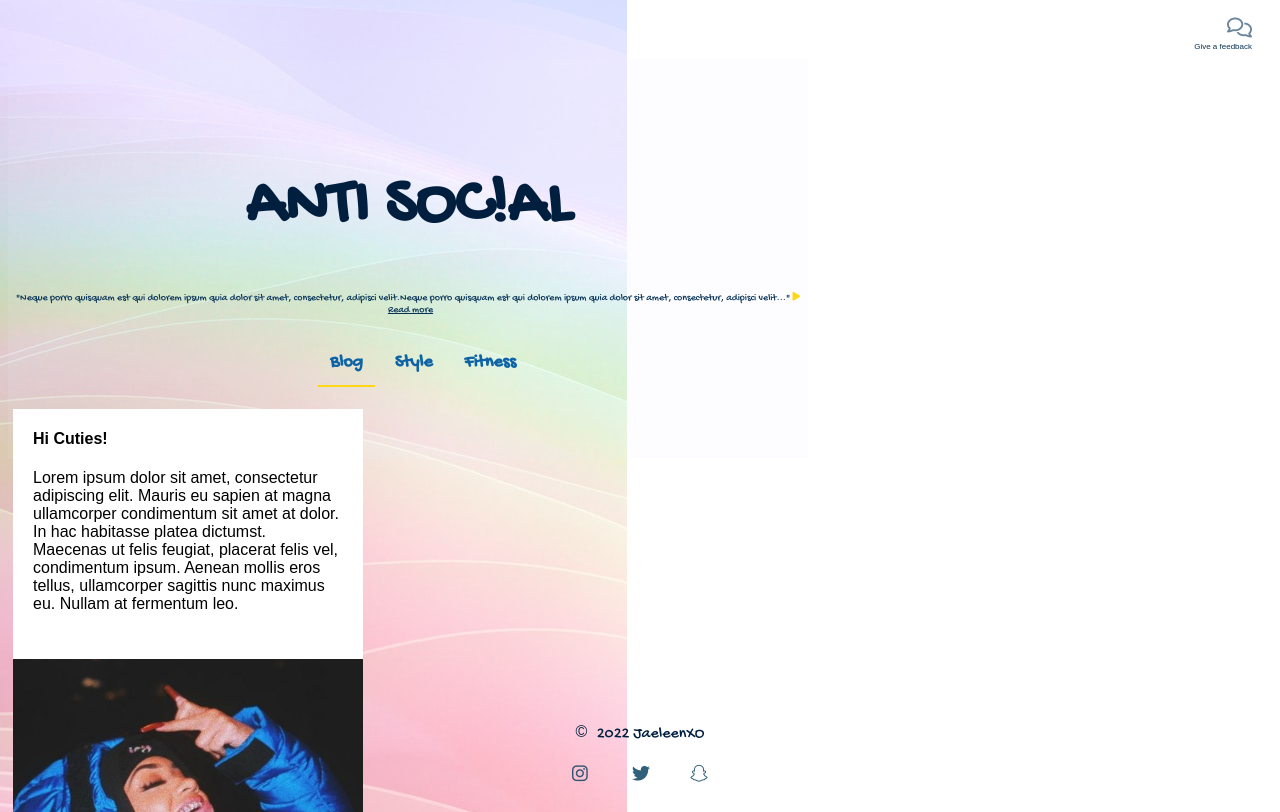
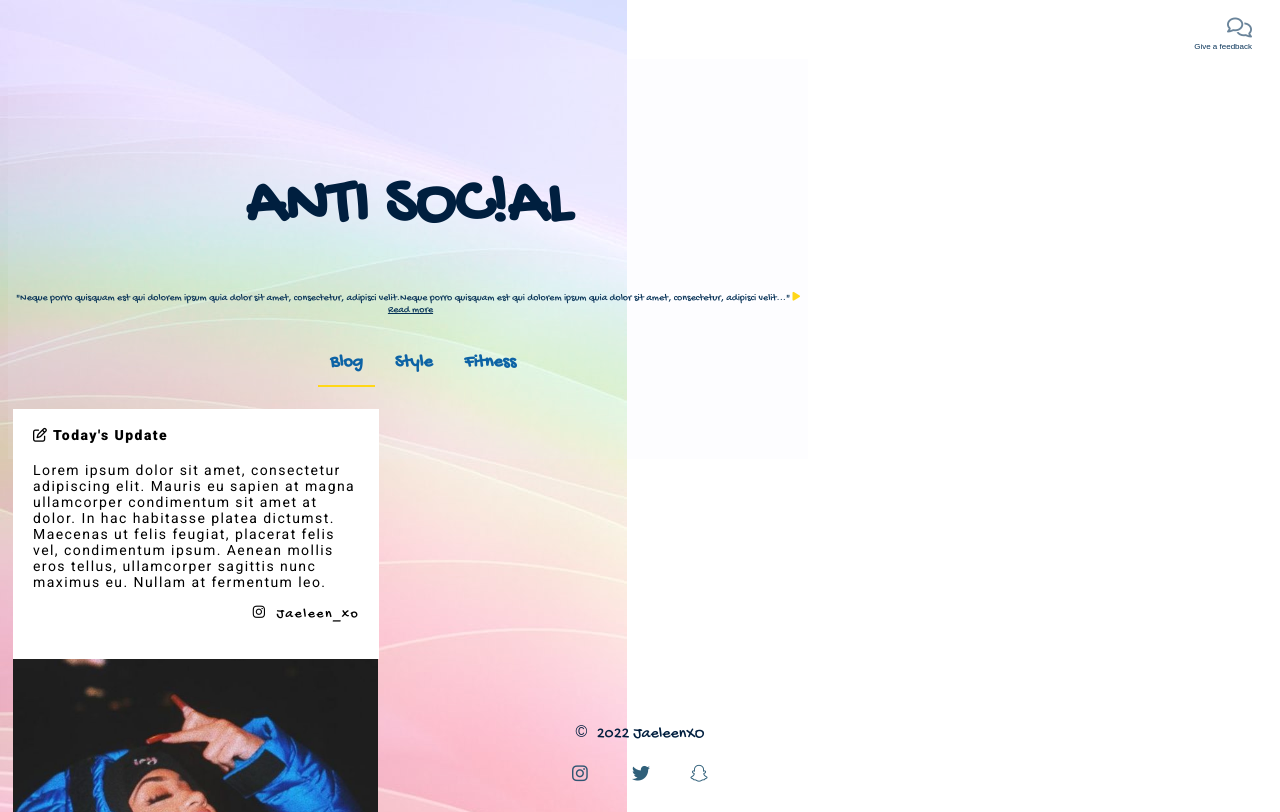
Before and after one commit to jaeleen/nodeblog, a website: page signup.html in a window 1280 px wide. Shown: the top 812 px of the page. Drawn offline with Linux system fonts and the light colour scheme.

Commit message:
added today's update and watermark

```diff
--- a/public/css/styles.css
+++ b/public/css/styles.css
@@ -63,11 +63,11 @@ body{
 .fa-play:hover{
     font-size: 12px;
 }
-#more{
+.more{
     cursor: pointer;
     text-decoration: underline;
 }
-#more:hover{
+.more:hover{
     font-size: 12px;
 }
 
@@ -93,15 +93,18 @@ body{
     position: relative;
     font-family: Arial;
     height: 350px;
-    width: 350px;
+    width: 365px;
     padding-right: 5px;
     padding-left: 5px;
   }
 
   .text-block {
-      overflow: hidden;
+    font-family: 'Roboto', sans-serif;
+    font-size: 14px;
+    letter-spacing: 0.09rem;
+    overflow: hidden;
     height: 250px;
-    width: 86%;
+    width: 87%;
     position: absolute;
     bottom: 150px;
     background-color: white;
@@ -109,6 +112,12 @@ body{
     padding-left: 20px;
     padding-right: 20px;
   }
+  .text-block h4{
+    text-align: left;
+}
+.sign{
+    text-align: right;
+}
 /* Footer Styling */
 .footer{
     position: fixed;
--- a/signup.html
+++ b/signup.html
@@ -10,7 +10,7 @@
     <link rel="stylesheet" href="/css/styles.css">
 
     <!-- Google Font style link -->
-    <link href="https://fonts.googleapis.com/css2?family=Gochi+Hand&family=Playfair+Display+SC&display=swap" rel="stylesheet">
+    <link href="https://fonts.googleapis.com/css2?family=Gochi+Hand&family=Playfair+Display+SC&family=Roboto:wght@100;400;900&display=swap" rel="stylesheet">
 
     <!-- font awesome icons -->
     <link rel="stylesheet" href="https://cdnjs.cloudflare.com/ajax/libs/font-awesome/6.0.0-beta3/css/all.min.css" integrity="sha512-Fo3rlrZj/k7ujTnHg4CGR2D7kSs0v4LLanw2qksYuRlEzO+tcaEPQogQ0KaoGN26/zrn20ImR1DfuLWnOo7aBA==" crossorigin="anonymous" referrerpolicy="no-referrer" />
@@ -30,7 +30,7 @@
         <div class="mainlogo">
             <h1 class="antisocial">ANTI SOC!AL</h1>
             <p id="quote">"Neque porro quisquam est qui dolorem ipsum quia dolor sit amet, consectetur, adipisci velit.Neque porro quisquam est qui dolorem ipsum quia dolor sit amet, consectetur, adipisci velit..."
-            <i class="fa-solid fa-play"></i><span id="more">Read more</span> </p>
+            <i class="fa-solid fa-play"></i><span class="more">Read more</span> </p>
             <div class="navbar-center">
                 <a href="#" class="active">Blog</a>
                 <a href="#">Style</a>
@@ -41,8 +41,9 @@
     <div class="imgbox">
         <img src="/images/saweetie-blog.jpeg" alt="Nature" style="width:100%;">
         <div class="text-block">
-          <h4>Hi Cuties!</h4>
+          <h4><i class="far fa-edit"></i> Today's Update</h4>
           <p>Lorem ipsum dolor sit amet, consectetur adipiscing elit. Mauris eu sapien at magna ullamcorper condimentum sit amet at dolor. In hac habitasse platea dictumst. Maecenas ut felis feugiat, placerat felis vel, condimentum ipsum. Aenean mollis eros tellus, ullamcorper sagittis nunc maximus eu. Nullam at fermentum leo. </p>
+          <p class="sign"><i class="fa-brands fa-instagram"></i>  <span>Jaeleen_xo</span> </p>
         </div>
     </div>
 
```
